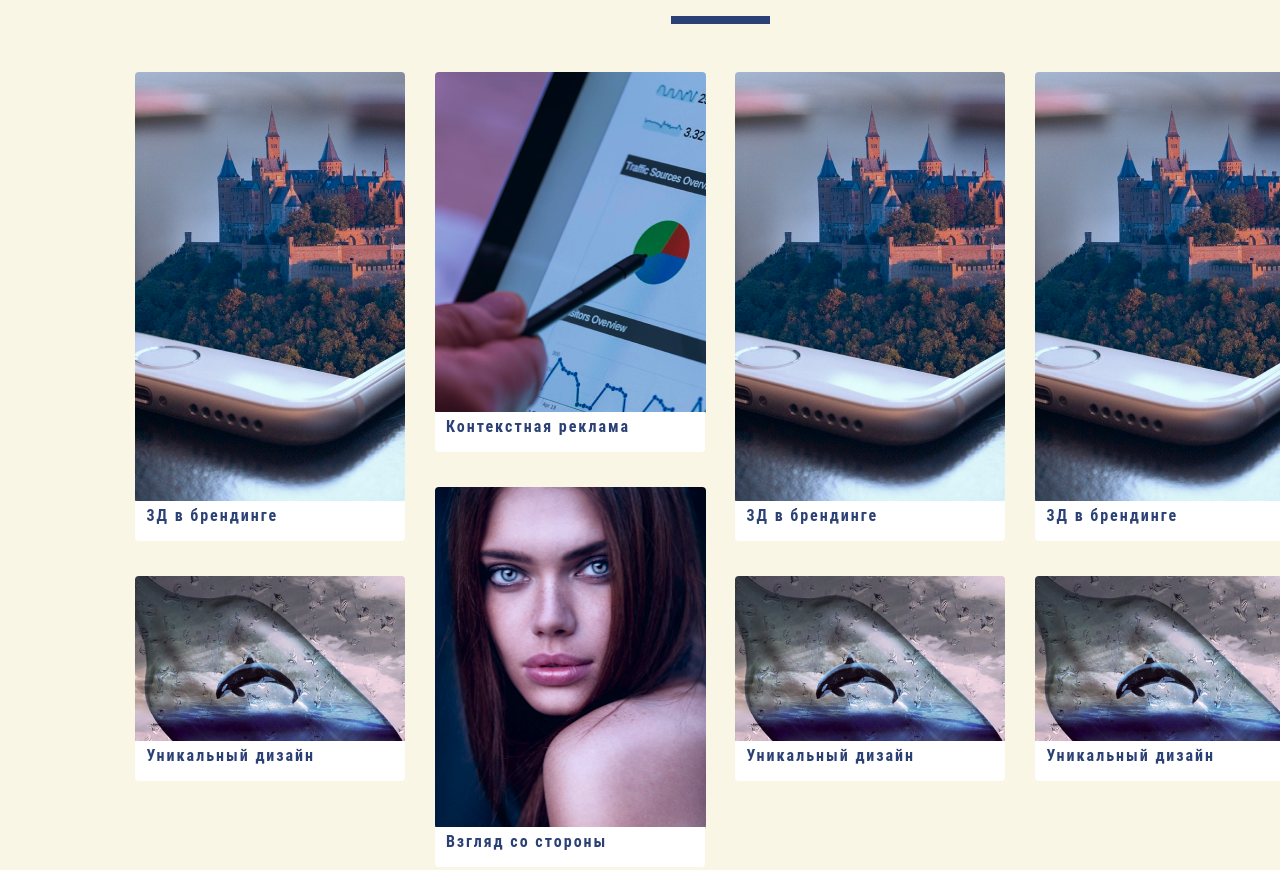
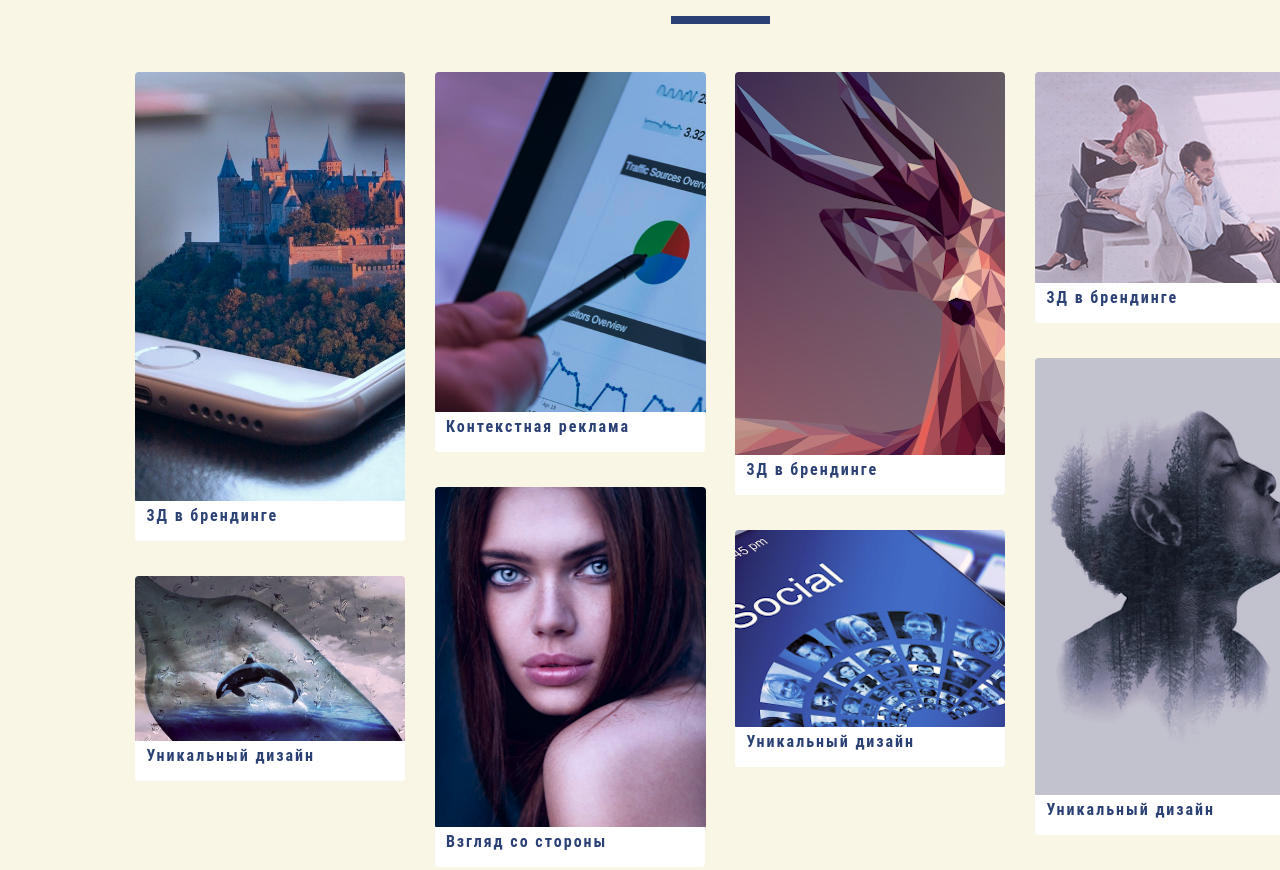
Before and after one commit to NickMamula/front-end_elementary, a plain HTML site: page 1.HTML/di-gi/index.html in a window 1280 px wide. Shown: the part 2856-3726 px from the top of the page. Drawn offline with nearby package versions, Linux system fonts and the light colour scheme.

Commit message:
Block789

```diff
--- a/1.HTML/di-gi/css/style.css
+++ b/1.HTML/di-gi/css/style.css
@@ -27,6 +27,10 @@ svg {
     width: 1440px;
     font-family: 'Roboto Condensed', sans-serif;
 }
+
+/*
+Block header start
+*/
 
 #header_block {
     position: relative;
@@ -68,6 +72,13 @@ svg {
     display: block;
 }
 
+/*
+Block header end
+*/
+
+/*
+Block intro start
+*/
 #intro_block {
     height: 668px;
     color: var(--main_white);
@@ -131,8 +142,6 @@ svg {
     color: var(--main_blue);
 }
 
----------------------------------------------------------------------,
--------------------------,
 .pagination_three_circle {
     margin-left: 600px;
     margin-top: 180px;
@@ -151,8 +160,6 @@ svg {
     background-color: var(--main_white);
 }
 
--------------------------,
----------------------------------------------------------------------,
 .pagination_arrow {
     width: 70px;
     height: 141px;
@@ -296,8 +303,6 @@ svg {
     align-items: flex-end;
 }
 
----------------------------,
-------------,
 #services_block {
     height: 547px;
     background-color: var(--main_white);
@@ -310,8 +315,6 @@ svg {
     grid-template-rows: 2fr;
 }
 
-------------,
----------------------------,
 #services_block_column1 {
     display: flex;
     flex-direction: column;
@@ -742,3 +745,31 @@ div.services_block_column2_item:hover {
     margin: 160px -145px;
     z-index: var(--news_block_zindex_logo);
 }
+
+#news_block_info_logo5 {
+    position: absolute;
+    margin: 180px -145px;
+    z-index: var(--news_block_zindex_logo);
+}
+
+#news_block_info_logo6 {
+    position: absolute;
+    margin: 70px -145px;
+    z-index: var(--news_block_zindex_logo);
+}
+
+#news_block_info_logo7 {
+    position: absolute;
+    margin: 80px -145px;
+    z-index: var(--news_block_zindex_logo);
+}
+
+#news_block_info_logo8 {
+    position: absolute;
+    margin: 200px -145px;
+    z-index: var(--news_block_zindex_logo);
+}
+
+/*
+Block testimonial start
+*/
--- a/1.HTML/di-gi/index.html
+++ b/1.HTML/di-gi/index.html
@@ -273,13 +273,15 @@
             </div>
             <div>
                 <div class="news_block_column1">
-                    <img class="news_block_images" alt="logo1" src="images/news1.png" width="270" height="431"/>
+                    <img class="news_block_images" alt="logo1" src="images/news5.png" width="270" height="385"/>
+                    <img id="news_block_info_logo5" alt="logo1" src="images/news_logo_info.png" width="28" height="28"/>
                     <div class="news_blue_line_block">
                         <h2 class="news_block_titles">&nbsp;&nbsp;3Д в брендинге</h2>
                     </div>
                 </div>
                 <div class="news_block_column1">
-                    <img class="news_block_images" alt="logo2" src="images/news2.png" width="270" height="167"/>
+                    <img class="news_block_images" alt="logo2" src="images/news6.png" width="270" height="199"/>
+                    <img id="news_block_info_logo6" alt="logo1" src="images/news_logo_info.png" width="28" height="28"/>
                     <div class="news_blue_line_block">
                         <h2 class="news_block_titles">&nbsp;&nbsp;Уникальный дизайн</h2>
                     </div>
@@ -288,13 +290,15 @@
             </div>
             <div>
                 <div class="news_block_column1">
-                    <img class="news_block_images" alt="logo1" src="images/news1.png" width="270" height="431"/>
+                    <img class="news_block_images" alt="logo1" src="images/news7.png" width="270" height="213"/>
+                    <img id="news_block_info_logo7" alt="logo1" src="images/news_logo_info.png" width="28" height="28"/>
                     <div class="news_blue_line_block">
                         <h2 class="news_block_titles">&nbsp;&nbsp;3Д в брендинге</h2>
                     </div>
                 </div>
                 <div class="news_block_column1">
-                    <img class="news_block_images" alt="logo2" src="images/news2.png" width="270" height="167"/>
+                    <img class="news_block_images" alt="logo2" src="images/news8.png" width="270" height="439"/>
+                    <img id="news_block_info_logo8" alt="logo1" src="images/news_logo_info.png" width="28" height="28"/>
                     <div class="news_blue_line_block">
                         <h2 class="news_block_titles">&nbsp;&nbsp;Уникальный дизайн</h2>
                     </div>
@@ -304,6 +308,10 @@
         </div>
     </section>
 
+    <section>
+
+    </section>
+
 
 </div>
 
```
